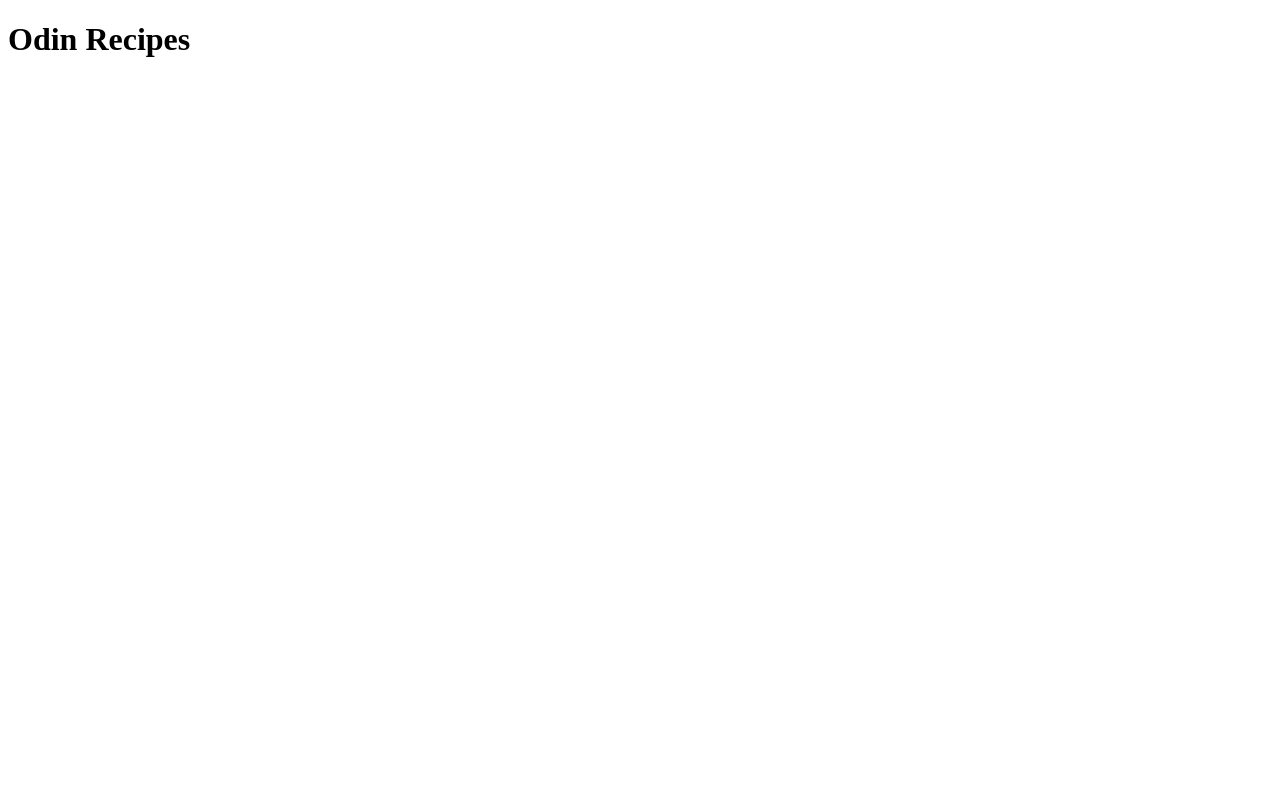
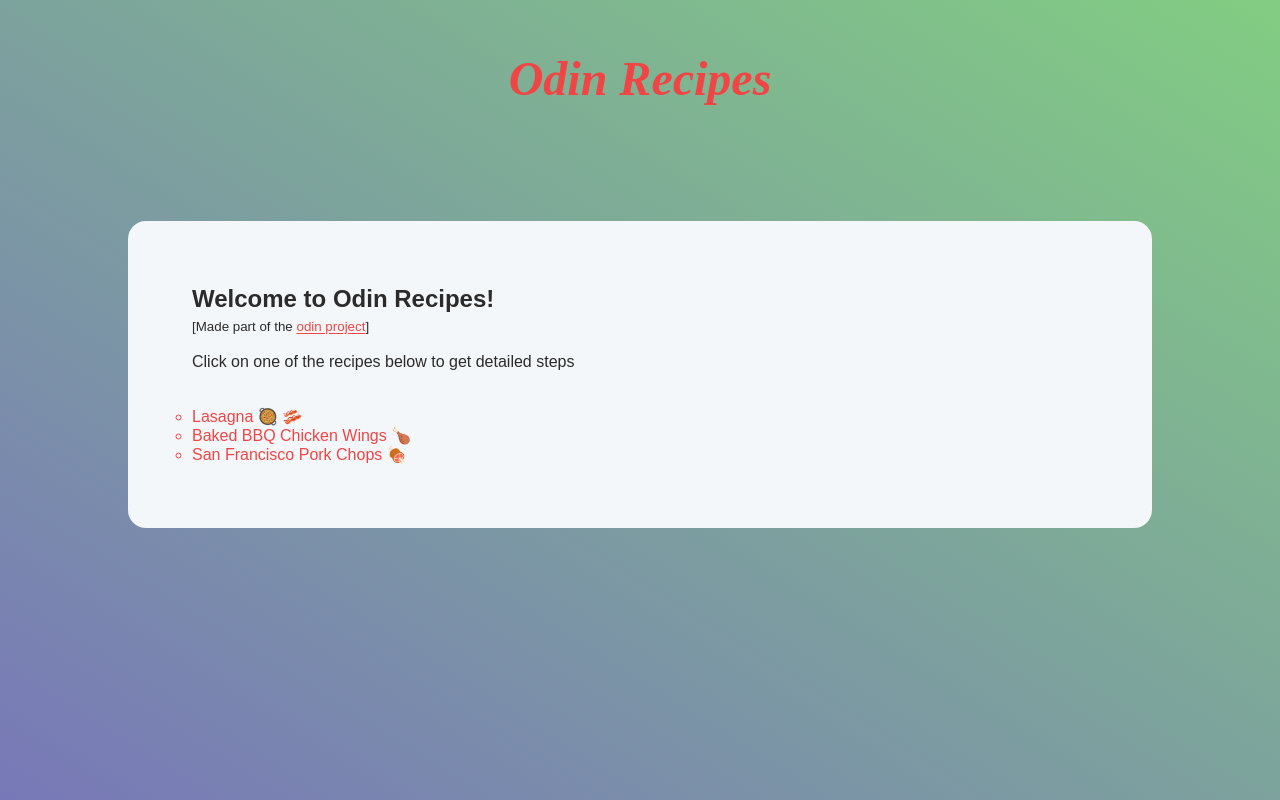
Before and after one commit to techiebenny/odin-recipes, a plain HTML site: page index.html in a window 1280 px wide. Drawn offline with Linux system fonts and the light colour scheme.

Commit message:
made main page layout and added data

```diff
--- a/index.html
+++ b/index.html
@@ -5,8 +5,31 @@
     <meta http-equiv="X-UA-Compatible" content="IE=edge">
     <meta name="viewport" content="width=device-width, initial-scale=1.0">
     <title>Odin Recipes</title>
+    <link type="text/css" rel="stylesheet" href="style.css"/>
 </head>
 <body>
     <header><h1>Odin Recipes</h1></header>
+
+    <div class="card">
+        <h2>Welcome to Odin Recipes!</h2>
+        <sub>[Made part of the <a href="https://www.theodinproject.com/paths/foundations/courses/foundations/lessons/recipes">odin project</a>]</sub>
+        <br /><br />
+        <p>Click on one of the recipes below to get detailed steps</p>
+
+        <br /><br />
+        <ul type=">">
+            <li>
+                <a href="recipes/lasagna.html">Lasagna 🥘 🥓</a>
+            </li>
+            <li>
+                <a href="recipes/chicken-wings.html">Baked BBQ Chicken Wings 🍗</a>
+            </li>
+            <li>
+                <a href="recipes/pork-chops.html">San Francisco Pork Chops 🍖</a>
+            </li>
+        </ul>
+    </div>
+
+
 </body>
 </html>
--- a/style.css
+++ b/style.css
@@ -0,0 +1,56 @@
+*{
+    margin: 0;
+    padding: 0;
+    box-sizing: border-box;
+    font-family: sans-serif;
+    color: rgb(241, 69, 69);
+}
+
+html{
+    min-height: 100%;
+
+}
+
+body{
+    background-image: linear-gradient(to bottom left,rgb(130, 205, 130),rgb(120, 120, 184));
+    background-repeat: no-repeat;
+
+}
+
+header{
+    padding: 4% 0;
+    overflow: visible;
+    white-space: nowrap;
+    text-align: center;
+    /*margin: 10% 50%;*/
+    /*word-wrap: normal;*/
+}
+
+header > h1{
+    font-family: 'Times New Roman', Times, serif, sans-serif;
+    font-size: 48px;
+    font-style: oblique;
+    /*letter-spacing: 3px;*/
+}
+
+.card{
+    margin: 5% 10%;
+    padding: 5%;
+    height: max-content;
+    /*text-align: center;*/
+    background-color: rgb(244, 247, 249);
+    border-radius: 18px;
+}
+
+.card > *{
+    color: rgb(43, 43, 43);
+
+}
+
+ul{
+    list-style-type: circle;
+}
+
+ul>li>a{
+    text-decoration: none;
+}
```
